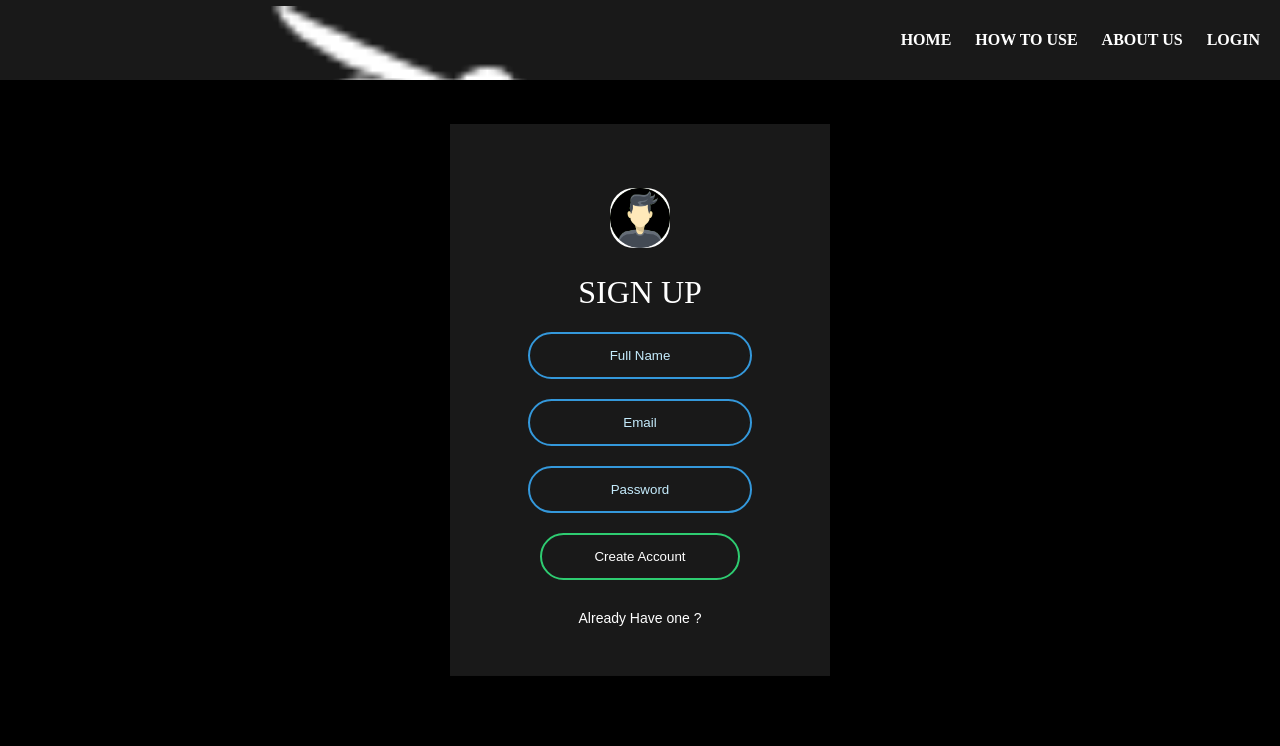
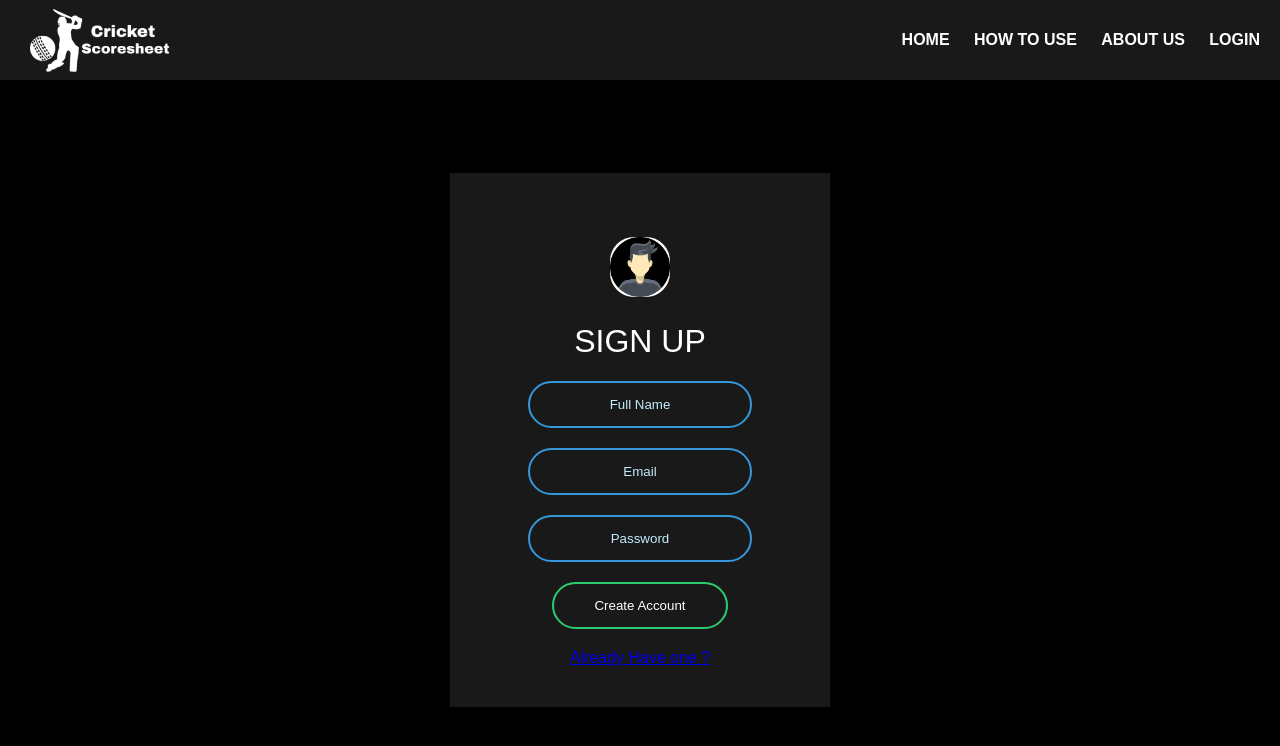
Before and after one commit to champ07/cricketscoresheet, a PHP site: page /signup.php in a window 1280 px wide. Shown: the top 746 px of the page. Run offline with PHP 8.4, Linux system fonts and the light colour scheme; some libraries are stand-ins or nearby versions.

Commit message:
css fixed

```diff
--- a/assets/css/custom.css
+++ b/assets/css/custom.css
@@ -5,314 +5,111 @@ body{
   background: black;
 }
 
-.btn2{
-  display: inline-block;
-  width: 50px;
-  height: 50px;
+/* header.php */
+
+.navbar{
+  position: fixed;
+  height: 80px;
+  overflow: hidden;
+  top: 0;
+  display: flex;
+  align-items: center;
   background: #191919;
-  margin: 10px;
-  border-radius: 30%;
-  box-shadow: 0 5px 15px -5px #00000070;
-  color: #3498db;
-  overflow: hidden;
-  position: relative;
+  width: 100%;
 }
 
-.btn2 i{
-  line-height: 50px;
-  font-size: 26px;
-  transition: 0.2s linear;
+.logo{
+  text-align: left;
+  margin: 30px 0 12px 0;
+  color: white;
+  position: absolute;
+  left: 30px;
+  width: 180px;
+  height: 80px;
 }
-.btn2:hover i{
-  transform: scale(1.3);
-  color: #f1f1f1;
+
+img.symbol {
+  width: 100%;
 }
-.btn2::before{
-  content: "";
+
+.btn1{
+  display: none;
   position: absolute;
-  width: 120%;
-  height: 120%;
-  background: #3498db;
-  transform: rotate(45deg);
-  left: -110%;
-  top: 90%;
+  right: 20px;
 }
-.btn2:hover::before{
-  animation: aaa 0.7s 1;
-  top: -10%;
-  left: -10%;
+
+.btn1:hover > span{
+  background: #6ab04c;
 }
-@keyframes aaa {
-  0%{
-    left: -110%;
-    top: 90%;
-  }50%{
-    left: 10%;
-    top: -30%;
-  }100%{
-    top: -10%;
-    left: -10%;
+
+.btn1 span{
+  display: block;
+  margin: 6px;
+  width: 40px;
+  height: 3px;
+  background: #333;
+}
+
+p{
+  padding: 20px;
+  font-size: 20px;
+  text-align: justify;
+}
+
+.menu{
+  position: absolute;
+  right: 20px;
+}
+
+.menu a{
+  color: white;
+  text-decoration: none;
+  font-weight: 700;
+  margin-left: 20px;
+  transition: color 0.3s;
+  text-transform: uppercase;
+}
+
+.menu a:hover{
+  color: #6ab04c;
+}
+
+@media only screen and (max-width : 600px) {
+  .navbar{
+    overflow: visible;
+  }
+
+  .menu{
+    width: 100%;
+    right: 0;
+    top: 80px;
+    background: #f1f1f1;
+    overflow: hidden;
+    max-height: 0;
+  }
+  .menu a{
+    display: block;
+    text-align: center;
+    padding: 10px;
+    margin: 0;
+  }
+  .btn1{
+    display: block;
+    cursor: pointer;
+  }
+  .show{
+    max-height: 500px;
   }
 }
 
-.box{
-  width: 300px;
-  padding: 40px;
-  position: absolute;
-  top: 50%;
-  left: 50%;
-  transform: translate(-50%,-50%);
-  background: #191919;
-  text-align: center;
-}
-.box h1{
-  color: white;
-  text-transform: uppercase;
-  font-weight: 500;
-}
-.box input[type = "text"],.box input[type = "password"]{
-  border:0;
-  background: none;
-  display: block;
-  margin: 20px auto;
-  text-align: center;
-  border: 2px solid #3498db;
-  padding: 14px 10px;
-  width: 200px;
-  outline: none;
-  color: white;
-  border-radius: 24px;
-  transition: 0.25s;
-}
+/* index.php */
 
-.imgcontainer {
-  text-align: center;
-  margin: 24px 0 12px 0;
-}
-
-img.avtar {
-  width: 20%;
-  border-radius: 40%;
-}
-
-.box input[type = "text"]:focus,.box input[type = "password"]:focus{
-  width: 280px;
-  border-color: #2ecc71;
-}
-.box input[type = "submit"]{
-  border:0;
-  background: none;
-  display: block;
-  margin: 20px auto;
-  text-align: center;
-  border: 2px solid #2ecc71;
-  padding: 14px 40px;
-  outline: none;
-  color: white;
-  border-radius: 24px;
-  transition: 0.25s;
-  cursor: pointer;
-}
-.box input[type = "submit"]:hover{
-  background: #2ecc71;
-}
-body{
-  margin: 0;
-  padding: 0;
-  font-family: sans-serif;
-  background: black;
-}
-h1{
-  color: white;
-}
-.wrapper1{
-  position: absolute;
-  top: 50%;
-  transform: translateY(-50%);
+.header{
   width: 100%;
-  padding: 0 20px;
-}
-
-.player-form{
-  display: flex;
-  max-width: 550px;
-  margin: 0 auto;
-  background: #191919;
-  padding: 30px;
-  border-radius: 5px;
-  box-shadow: 0 0 10px rgba(0,0,0,0.3);
-}
-
-.input-fields{
-  display: flex;
-  flex-direction: column;
-  margin-right: 4%;
-}
-
-.input-fields,
-.msg{
-  width: 48%;
-}
-
-.input-fields .input,
-.msg textarea{
-  margin: 10px 0;
-  background: transparent;
-  border: 0px;
-  border-bottom: 2px solid #c5ecfd;
-  padding: 10px;
-  color: #c5ecfd;
-  width: 100%;
-}
-
-
-
-::-webkit-input-placeholder {
-  color: #c5ecfd;
-}
-::-moz-placeholder {
-  color: #c5ecfd;
-}
-:-ms-input-placeholder {
-  color: #c5ecfd;
-}
-
-.wrapper1 input[type = "submit"]{
-  border:0;
-  background: none;
-  display: block;
-  margin: 20px auto;
-  text-align: center;
-  border: 2px solid #2ecc71;
-  padding: 14px 40px;
-  outline: none;
-  color: white;
-  border-radius: 24px;
-  transition: 0.25s;
-  cursor: pointer;
-}
-.wrapper1 input[type = "submit"]:hover{
-  background: #2ecc71;
-}
-@media screen and (max-width: 600px){
-  .player-form{
-    flex-direction: column;
-  }
-  .msg textarea{
-    height: 80px;
-  }
-  .input-fields,
-  .msg{
-    width: 100%;
-  }
-}
-body{
-  margin: 0;
-  padding: 0;
-  background: black;
-}
-.signup-form{
-  width: 300px;
-  padding: 40px;
-  position: absolute;
-  top: 50%;
-  left: 50%;
-  transform: translate(-50%,-50%);
-  background: #191919;
-  text-align: center;
-}
-.imgcontainer3 {
-  text-align: center;
-  margin: 24px 0 12px 0;
-}
-
-img.avtar {
-  width: 20%;
-  border-radius: 40%;
-}
-.signup-form h1{
-  color: white;
-  text-transform: uppercase;
-  font-weight: 500;
-}
-.signup-form input{
-  border:0;
-  background: none;
-  display: block;
-  margin: 20px auto;
-  text-align: center;
-  border: 2px solid #3498db;
-  padding: 14px 10px;
-  width: 200px;
-  outline: none;
-  color: white;
-  border-radius: 24px;
-  transition: 0.25s;
-}
-input[type = "submit"]{
-  border:0;
-  background: none;
-  display: block;
-  margin: 20px auto;
-  text-align: center;
-  border: 2px solid #2ecc71;
-  padding: 14px 40px;
-  outline: none;
-  color: white;
-  border-radius: 24px;
-  transition: 0.25s;
-  cursor: pointer;
-}
-input[type = "submit"]:hover{
-  background: #2ecc71;
-}
-input[type = "text"],input[type = "password"],input[type = "Email"]{
-  border:0;
-  background: none;
-  display: block;
-  margin: 20px auto;
-  text-align: center;
-  border: 2px solid #3498db;
-  padding: 14px 10px;
-  width: 200px;
-  outline: none;
-  color: white;
-  border-radius: 24px;
-  transition: 0.25s;
-}
-input[type = "text"]:focus,input[type = "password"]:focus,input[type = "Email"]:focus{
-  width: 280px;
-  border-color: #2ecc71;
-}
-.signup-btn{
-  margin-top: 60px;
-  margin-bottom: 20px;
-  background: #487eb0;
-  color: #fff;
-  border-radius: 44px;
-  cursor: pointer;
-  transition: 0.8s;
-}
-.signup-btn:hover{
-  transform: scale(0.96);
-}
-.signup-form a{
-  text-decoration: none;
-  color: #fff;
-  font-family: "montserrat",sans-serif;
-  font-size: 14px;
-  padding: 10px;
-  transition: 0.8s;
-  display: block;
-}
-.signup-form a:hover{
-  background: rgba(0,0,0,.3);
-}
-body{
-  background: black;
-  margin: 0;
-  padding: 0;
-  font-family: "Montserrat";
+  height: 600px;
+  background: url(bg.png) no-repeat 50% 50%;
+  background-size: cover;
+  margin-top: 80px;
 }
 
 .side1{
@@ -340,105 +137,129 @@ body{
   margin-left: 0;
 }
 
-.navbar{
-  position: fixed;
-  height: 80px;
+/* login.php && signup.php*/
+
+.box{
+  width: 300px;
+  padding: 40px;
+  position: absolute;
+  top: 55%;
+  left: 50%;
+  transform: translate(-50%,-50%);
+  background: #191919;
+  text-align: center;
+}
+
+.imgcontainer {
+  text-align: center;
+  margin: 24px 0 12px 0;
+}
+
+img.avtar {
+  width: 20%;
+  border-radius: 40%;
+}
+
+.box h1{
+  color: white;
+  text-transform: uppercase;
+  font-weight: 500;
+}
+
+.btn2{
+  display: inline-block;
+  width: 50px;
+  height: 50px;
+  background: #191919;
+  margin: 10px;
+  border-radius: 30%;
+  box-shadow: 0 5px 15px -5px #00000070;
+  color: #3498db;
   overflow: hidden;
-  top: 0;
-  display: flex;
-  align-items: center;
-  background: #191919;
-  width: 100%;
+  position: relative;
 }
-.logo{
-  text-align: left;
-  margin: 24px 0 12px 0;
+
+.btn2 i{
+  line-height: 50px;
+  font-size: 26px;
+  transition: 0.2s linear;
+}
+
+.btn2:hover i{
+  transform: scale(1.3);
+  color: #f1f1f1;
+}
+
+.btn2::before{
+  content: "";
+  position: absolute;
+  width: 120%;
+  height: 120%;
+  background: #3498db;
+  transform: rotate(45deg);
+  left: -110%;
+  top: 90%;
+}
+
+.btn2:hover::before{
+  animation: aaa 0.7s 1;
+  top: -10%;
+  left: -10%;
+}
+@keyframes aaa {
+  0%{
+    left: -110%;
+    top: 90%;
+  }50%{
+    left: 10%;
+    top: -30%;
+  }100%{
+    top: -10%;
+    left: -10%;
+  }
+}
+
+input[type = "text"],input[type = "password"],input[type = "email"]{
+  border:0;
+  background: none;
+  display: block;
+  margin: 20px auto;
+  text-align: center;
+  border: 2px solid #3498db;
+  padding: 14px 10px;
+  width: 200px;
+  outline: none;
   color: white;
-  position: absolute;
-  left: 30px;
-  width: 180px;
-  height: 80px;
+  border-radius: 24px;
+  transition: 0.25s;
 }
-img.symbol {
-  width: 30%;
+
+.box input[type = "text"]:focus,.box input[type = "password"]:focus,.box input[type = "email"]:focus{
+  width: 280px;
+  border-color: #2ecc71;
 }
-.menu{
-  position: absolute;
-  right: 20px;
+
+.box input[type = "submit"]{
+  border:0;
+  background: none;
+  display: block;
+  margin: 20px auto;
+  text-align: center;
+  border: 2px solid #2ecc71;
+  padding: 14px 40px;
+  outline: none;
+  color: white;
+  border-radius: 24px;
+  transition: 0.25s;
+  cursor: pointer;
 }
-.menu a{
-  color: white;
-  text-decoration: none;
-  font-weight: 700;
-  margin-left: 20px;
-  transition: color 0.3s;
-  text-transform: uppercase;
+
+.box input[type = "submit"]:hover{
+  background: #2ecc71;
 }
-.menu a:hover{
-  color: #6ab04c;
-}
-.header{
-  width: 100%;
-  height: 600px;
-  background: url(bg.png) no-repeat 50% 50%;
-  background-size: cover;
-  margin-top: 80px;
-}
-.btn1{
-  display: none;
-  position: absolute;
-  right: 20px;
-}
-.btn1:hover > span{
-  background: #6ab04c;
-}
-.btn1 span{
-  display: block;
-  margin: 6px;
-  width: 40px;
-  height: 3px;
-  background: #333;
-}
-p{
-  padding: 20px;
-  font-size: 20px;
-  text-align: justify;
 
-}
-@media only screen and (max-width : 600px) {
-  .navbar{
-    overflow: visible;
-  }
-  .menu{
-    width: 100%;
-    right: 0;
-    top: 80px;
-    background: #f1f1f1;
-    overflow: hidden;
-    max-height: 0;
-  }
-  .menu a{
-    display: block;
-    text-align: center;
-    padding: 10px;
-    margin: 0;
-  }
-  .btn1{
-    display: block;
-    cursor: pointer;
-  }
-  .show{
-    max-height: 500px;
-  }
-body{
-  margin: 0;
-  padding: 0;
-  font-family: sans-serif;
-  background: black;
-}
-h1{
-  color: white;
-}
+/* newmatch.php && player.php*/
+
 .wrapper{
   position: absolute;
   top: 50%;
@@ -447,7 +268,7 @@ h1{
   padding: 0 20px;
 }
 
-.newmatch-form{
+.form1{
   display: flex;
   max-width: 550px;
   margin: 0 auto;
@@ -457,19 +278,21 @@ h1{
   box-shadow: 0 0 10px rgba(0,0,0,0.3);
 }
 
+h1{
+  color: white;
+}
+
 .input-fields{
   display: flex;
   flex-direction: column;
   margin-right: 4%;
 }
 
-.input-fields,
-.msg{
+.input-fields,.msg{
   width: 48%;
 }
 
-.input-fields .input,
-.msg textarea{
+.input-fields .input,.msg textarea{
   margin: 10px 0;
   background: transparent;
   border: 0px;
@@ -478,8 +301,6 @@ h1{
   color: #c5ecfd;
   width: 100%;
 }
-
-
 
 ::-webkit-input-placeholder {
   color: #c5ecfd;
@@ -505,12 +326,13 @@ h1{
   transition: 0.25s;
   cursor: pointer;
 }
+
 .wrapper input[type = "submit"]:hover{
   background: #2ecc71;
 }
 
 @media screen and (max-width: 600px){
-  .newmatch-form{
+  .player-form{
     flex-direction: column;
   }
   .msg textarea{
@@ -522,21 +344,12 @@ h1{
   }
 }
 
-body{
-  margin: 0;
-  padding: 0;
-  font-family: sans-serif;
-  background: linear-gradient(rgba(0,0,0,.5),rgba(0,0,0,.5)), url("../images/stadium.jpg") no-repeat;
-  background-size: cover;
-}
+/* scorecard.php */
+
 .main{
   color: white;
   font-size: 30px;
   text-align: center;
-}
-.imgcontainer1 {
-  max-width: 100%;
-  height: auto;
 }
 
 .details{
@@ -548,6 +361,7 @@ body{
   padding: 10px;
   text-align: center;
 }
+
 .btns{
   overflow: hidden;
   position: absolute;
@@ -558,13 +372,14 @@ body{
   border-color: #2ecc71;
   background: none;
 }
+
 .btns a {
     border:0;
     background: none;
     display: block;
     margin: 20px auto;
     text-align: center;
-    border: 2px solid blue;
+    border: 2px solid #3498db;
     outline: none;
     color: white;
     border-radius: 24px;
@@ -581,6 +396,7 @@ body{
     align-items: center;
     justify-content: center;
 }
+
 .btns a:hover{
-background: black;
+background: #3498db;
 }
--- a/header.php
+++ b/header.php
@@ -5,6 +5,7 @@
     <meta charset="utf-8">
     <title>Login form </title>
     <link rel="stylesheet" href="assets/css/custom.css">
+    <link rel="stylesheet" href="https://use.fontawesome.com/releases/v5.4.1/css/all.css">
 </head>
 
 <body>
@@ -12,7 +13,7 @@
     <div class="navbar">
 
         <div class="logo">
-            <img src="assets/images/logo.png" alt="Avatar">
+            <img src="assets/images/logo.png" alt="Avatar" class="symbol">
         </div>
 
         <a class="btn1">
@@ -22,7 +23,7 @@
         </a>
 
         <div class="menu">
-            <a href="#">Home</a>
+            <a href="index.php">Home</a>
             <a href="#">How to use</a>
             <a href="#">About us</a>
             <a href="login.php">Login</a>
--- a/index.php
+++ b/index.php
@@ -1,7 +1,4 @@
 <?php include 'header.php'; ?>
-
-
-
 
 <div class="header">
 
--- a/newmatch.php
+++ b/newmatch.php
@@ -2,7 +2,7 @@
 
 
 <div class="wrapper">
-    <div class="newmatch-form">
+    <div class="form1">
         <div class="input-fields">
             <h1>MATCH DETAILS</h1>
             <input type="text" class="input" placeholder="Tournment/series" required>
--- a/player.php
+++ b/player.php
@@ -1,6 +1,6 @@
 <?php include 'header.php'; ?>
-<div class="wrapper1">
-    <div class="player-form">
+<div class="wrapper">
+    <div class="form1">
         <div class="input-fields">
             <h1>Batting team</h1>
             <input type="text" class="input" placeholder="Striker Batsman Name" required>
--- a/scorecard.php
+++ b/scorecard.php
@@ -1,4 +1,5 @@
 <?php include 'header.php'; ?>
+
 <div class="main">
     <span id="team_id">Your team</span> &nbsp <span id="current_score">0/0</span> <br><br>
     <span id="team_id">Your team</span> &nbsp <span id="current_score">0/0</span>
--- a/signup.php
+++ b/signup.php
@@ -1,15 +1,14 @@
 <?php include 'header.php'; ?>
-    <div class="signup-form">
+<form class="box" action="index.html" method="post">
       <div class="imgcontainer">
-        <img src="assests/images/avtar.png" alt="Avatar" class="avtar">
+        <img src="assets/images/avtar.png" alt="Avatar" class="avtar">
       </div>
-      <form class="" action="index.html" method="post">
         <h1>Sign Up</h1>
         <input type="text" placeholder="Full Name" class="txtb">
         <input type="email" placeholder="Email" class="txtb">
         <input type="password" placeholder="Password" class="txtb">
         <input type="submit" value="Create Account" class="signup-btn">
         <a href="login.php">Already Have one ?</a>
-      </form>
-    </div>
+
+    </form>
   <?php include 'footer.php'; ?>
```
Also changed, not shown: assets/images/logo.png, assets/images/logo1.png (added).
